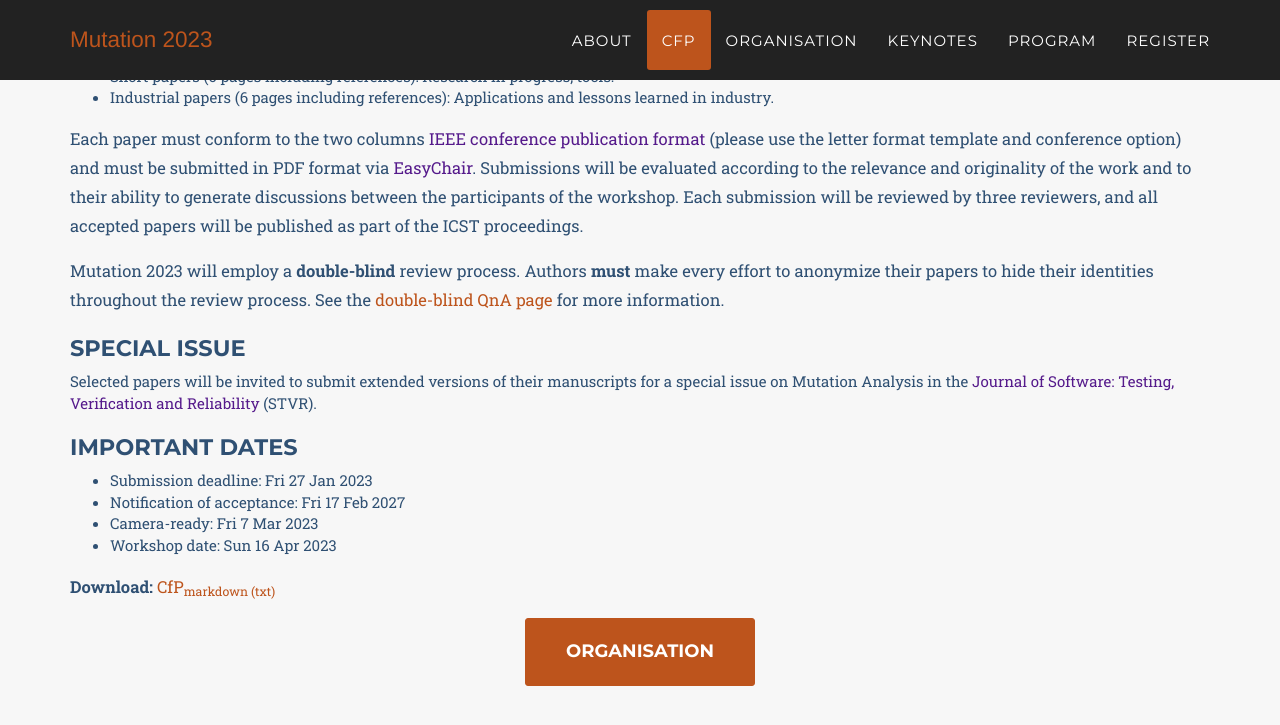
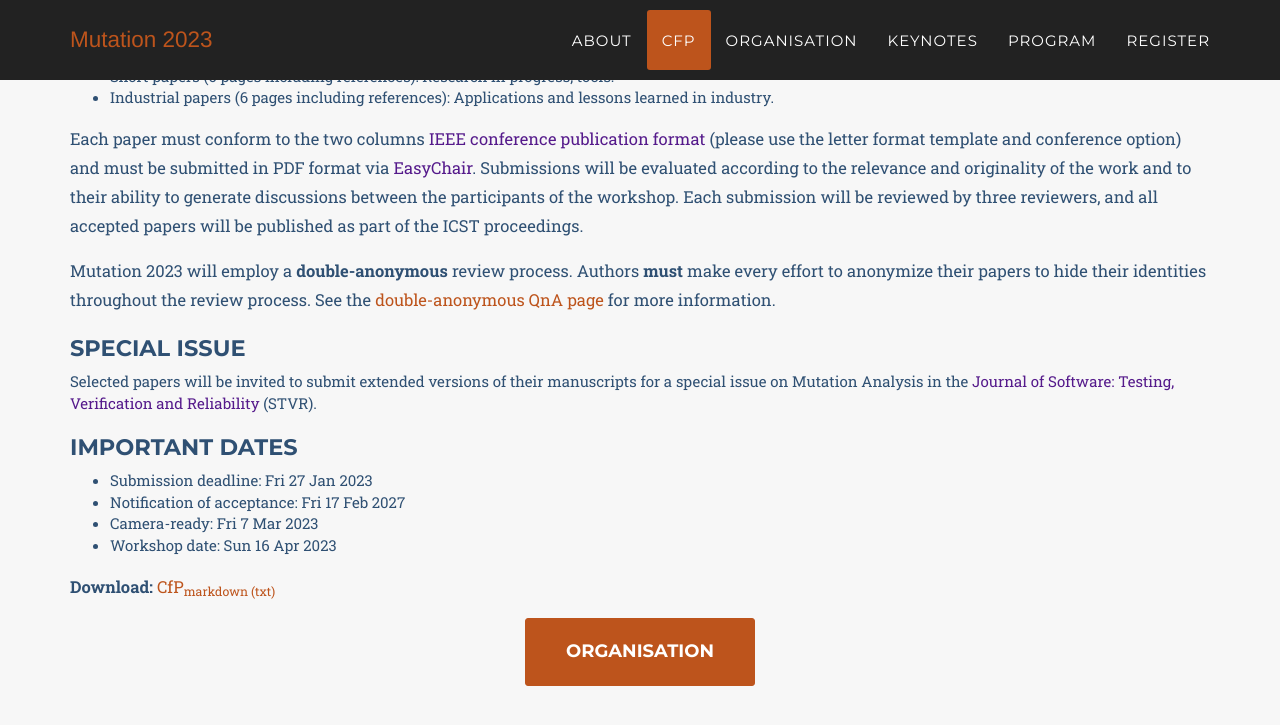
Before and after one commit to mutation-workshop/2024, a Jekyll site: the page built from index.html, in a window 1280 px wide and 900 px high, scrolled down 2508 px. Shown: the top 725 px of the window. Built offline with Jekyll 4.4.1, drawn with Linux system fonts in a browser that asks for light colours; some web fonts are replaced.

Commit message:
minor changes in the call

```diff
--- a/_includes/data/call.html
+++ b/_includes/data/call.html
@@ -60,9 +60,9 @@ all accepted papers will be published as part of the ICST proceedings.
 </span></p>
 
 <p class=MsoNormal><span>
-Mutation 2023 will employ a <b>double-blind</b> review process.
+Mutation 2023 will employ a <b>double-anonymous</b> review process.
 Authors <b>must</b> make every effort to anonymize their papers to hide their identities throughout the review process.
-See the <a href="https://conf.researchr.org/track/icst-2023/icst-2023-papers#Submitting-to-ICST2023-Q-A">double-blind QnA page</a> for more information.
+See the <a href="https://conf.researchr.org/track/icst-2023/icst-2023-papers#Submitting-to-ICST2023-Q-A">double-anonymous QnA page</a> for more information.
 </span></p>
 
 <h2>Special Issue</h2>
```
Also changed, not shown: cfp/cfp-mutation2023.md (+2 -2 lines).
